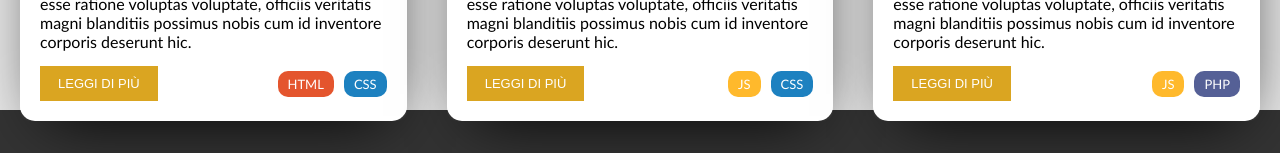
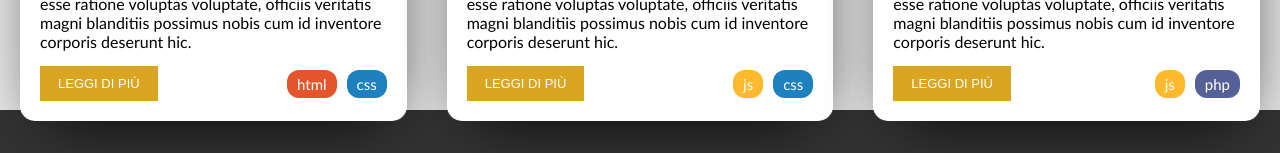
Before and after one commit to FernandoVerderame/react-props-blog, a React (Vite) app: page / in a window 1280 px wide. Shown: the part 590-743 px from the top of the page. Built offline with nearby package versions, Linux system fonts and the light colour scheme.

Commit message:
updated badges tags

```diff
--- a/src/components/Card/PostCard.jsx
+++ b/src/components/Card/PostCard.jsx
@@ -1,8 +1,15 @@
 import postCardStyle from './PostCard.module.css';
 import Button from '../Button/Button';
-import ListItem from '../ListItem/ListItem';
 
 const PostCard = ({ title, content, image, published, tags }) => {
+
+    const tagColors = {
+        html: '#E4552E',
+        css: '#1D81C0',
+        js: '#FFB92C',
+        php: '#556096'
+    };
+
     return (
         published && (
             <div className={postCardStyle.card}>
@@ -17,8 +24,8 @@ const PostCard = ({ title, content, image, published, tags }) => {
                         {tags.length > 0 ? (
                             <div>
                                 <ul className={postCardStyle.tags}>
-                                    {tags.map((tag) => (
-                                        <ListItem key={tag.id} t={tag} />
+                                    {tags.map((tag, i) => (
+                                        <li key={`tag${i}`} style={{ backgroundColor: tagColors[tag] }} className={postCardStyle.badge}>{tag}</li>
                                     ))}
                                 </ul>
                             </div>
--- a/src/components/Card/PostCard.module.css
+++ b/src/components/Card/PostCard.module.css
@@ -36,6 +36,13 @@
     list-style: none;
 }
 
+.badge {
+    color: white;
+    font-size: 15px;
+    padding: 5px 10px;
+    border-radius: 12px;
+}
+
 .dFlex {
     display: flex;
     justify-content: space-between;
--- a/src/components/ListItem/ListItem.jsx
+++ /dev/null
@@ -1,13 +0,0 @@
-import listItemStyle from './ListItem.module.css';
-
-const ListItem = ({ t }) => {
-    return (
-        <>
-            <li className={listItemStyle.badge} style={{ backgroundColor: t.color }}>
-                {t.label}
-            </li>
-        </>
-    );
-}
-
-export default ListItem;
--- a/src/data/posts.js
+++ b/src/data/posts.js
@@ -1,22 +1,11 @@
-const posts = [
+export const posts = [
     {
         id: 1,
         title: "Titolo del Post",
         image: '',
         content:
             "Lorem ipsum dolor sit amet consectetur adipisicing elit. Velit animi unde quasi enim non esse ratione voluptas voluptate, officiis veritatis magni blanditiis possimus nobis cum id inventore corporis deserunt hic.",
-        tags: [
-            {
-                id: 1,
-                label: "html",
-                color: "#E4552E"
-            },
-            {
-                id: 2,
-                label: "css",
-                color: "#1D81C0"
-            }
-        ],
+        tags: ["html", "css"],
         published: true,
     },
     {
@@ -25,18 +14,7 @@ const posts = [
         image: '',
         content:
             "Lorem ipsum dolor sit amet consectetur adipisicing elit. Velit animi unde quasi enim non esse ratione voluptas voluptate, officiis veritatis magni blanditiis possimus nobis cum id inventore corporis deserunt hic.",
-        tags: [
-            {
-                id: 1,
-                label: "js",
-                color: "#FFB92C"
-            },
-            {
-                id: 2,
-                label: "css",
-                color: "#1D81C0"
-            }
-        ],
+        tags: ["js", "css"],
         published: true,
     },
     {
@@ -45,18 +23,7 @@ const posts = [
         image: '',
         content:
             "Lorem ipsum dolor sit amet consectetur adipisicing elit. Velit animi unde quasi enim non esse ratione voluptas voluptate, officiis veritatis magni blanditiis possimus nobis cum id inventore corporis deserunt hic.",
-        tags: [
-            {
-                id: 1,
-                label: "js",
-                color: "#FFB92C"
-            },
-            {
-                id: 2,
-                label: "php",
-                color: "#556096"
-            }
-        ],
+        tags: ["js", "php"],
         published: true,
     },
     {
@@ -65,13 +32,7 @@ const posts = [
         image: '',
         content:
             "Lorem ipsum dolor sit amet consectetur adipisicing elit. Velit animi unde quasi enim non esse ratione voluptas voluptate, officiis veritatis magni blanditiis possimus nobis cum id inventore corporis deserunt hic.",
-        tags: [
-            {
-                id: 1,
-                label: "html",
-                color: "#E4552E"
-            }
-        ],
+        tags: ["html"],
         published: false,
     },
 ];
```
